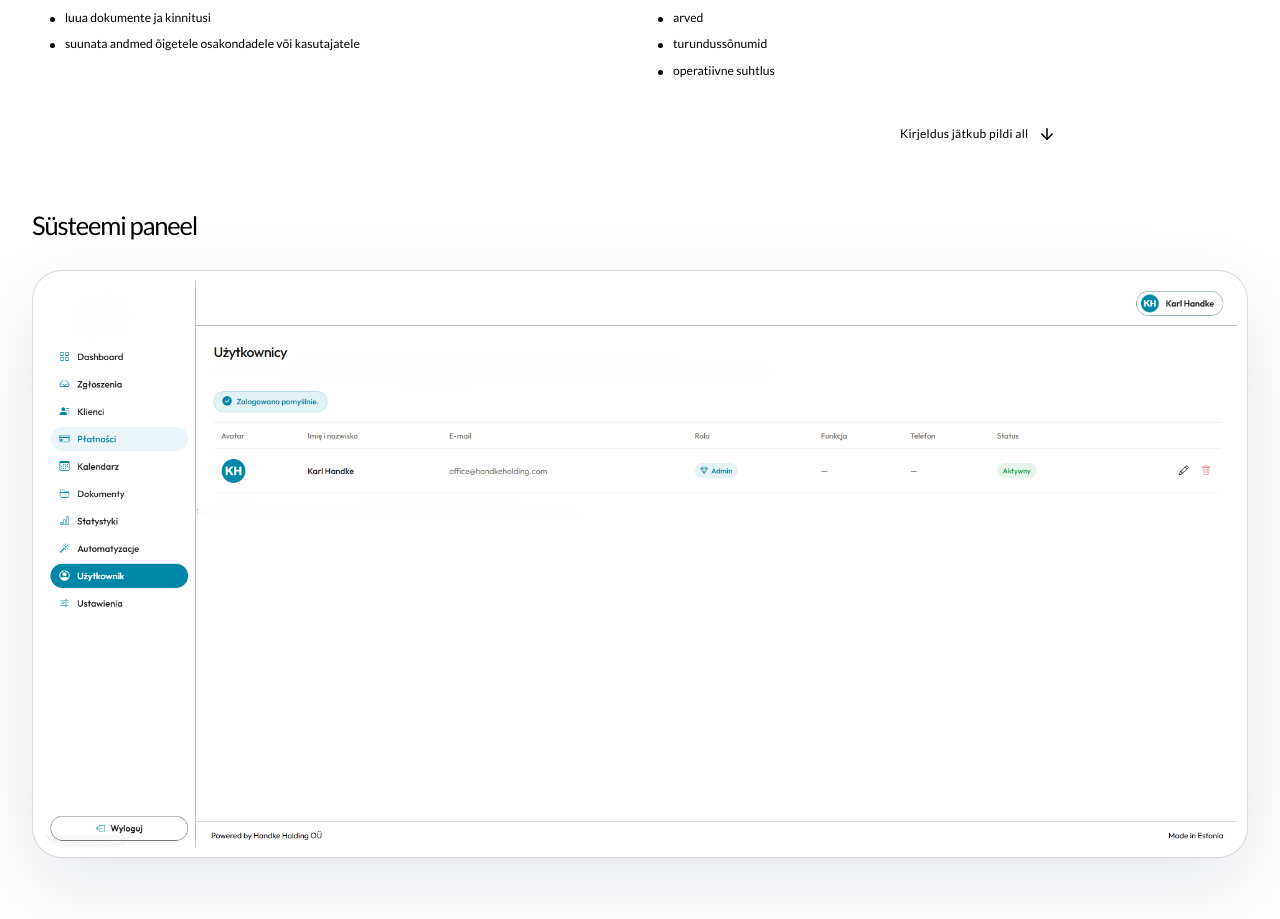
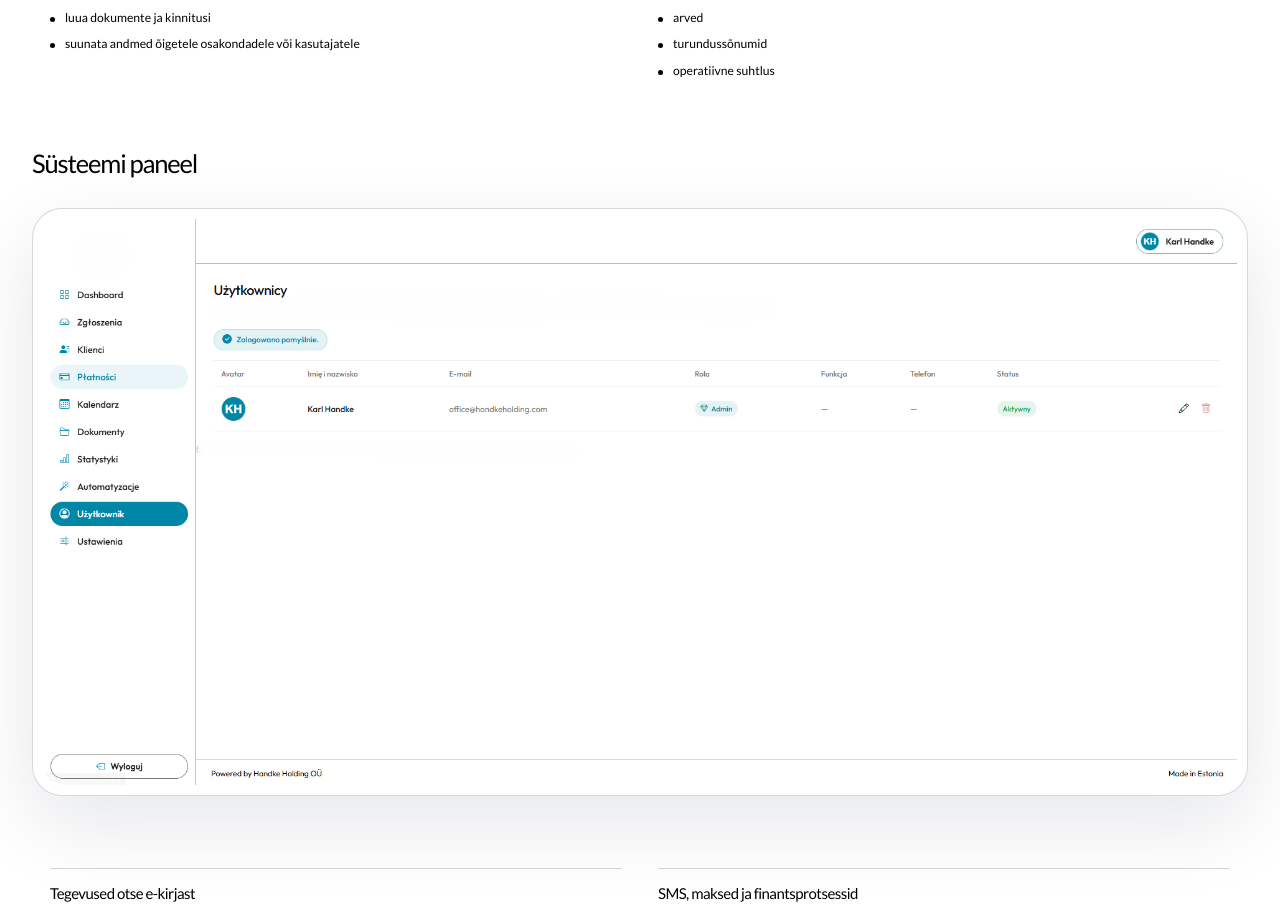
Before and after one commit to Empire84-gif/sddestonie, a React (Vite) app in the folder frontend/: page /ee/projektid in a window 1280 px wide. Shown: the part 1026-1945 px from the top of the page. Built offline with nearby package versions, Linux system fonts and the light colour scheme; no server answers.

Commit message:
Remove continuation description from projects showcase
Removed the continuation description and arrow icon from the projects showcase section.

```diff
--- a/frontend/src/pages/EeProjectsPage.jsx
+++ b/frontend/src/pages/EeProjectsPage.jsx
@@ -516,10 +516,6 @@ function EeProjectsPage() {
                 ))}
               </div>
 
-              <div className="projects-showcase-section__continue">
-                <span>Kirjeldus jätkub pildi all</span>
-                <ArrowDown size={18} />
-              </div>
             </div>
 
             <div
```
